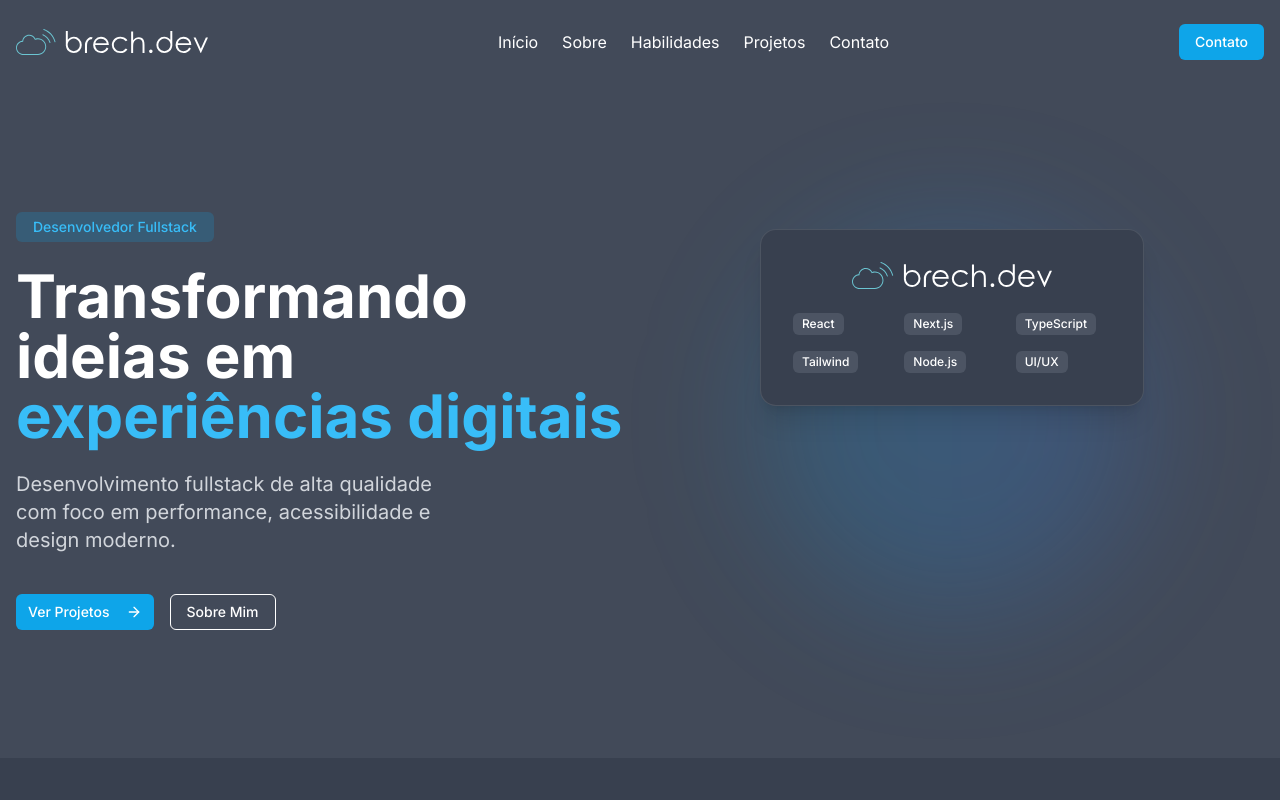
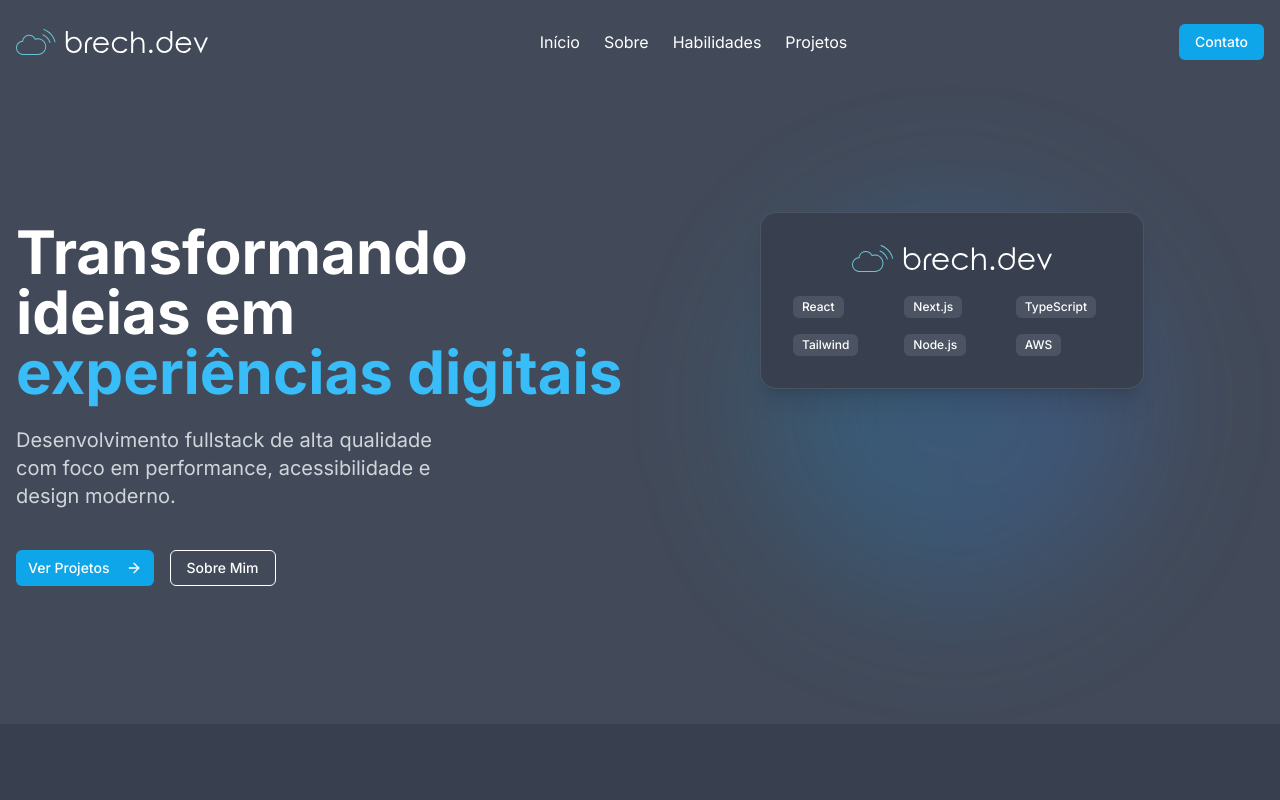
Before and after one commit to brunnorech/portifolio, a Next.js app: page / in a window 1280 px wide. Shown: the top 800 px of the page. Built offline with nearby package versions, Linux system fonts and the light colour scheme.

Commit message:
feat: ajusts

```diff
--- a/src/app/page.tsx
+++ b/src/app/page.tsx
@@ -78,8 +78,7 @@ export default function Home() {
           />
         </div>
         <nav className="hidden md:flex space-x-6">
-          {["Início", "Sobre", "Habilidades", "Projetos", "Contato"].map(
-            (item) => (
+          {["Início", "Sobre", "Habilidades", "Projetos"].map((item) => (
             <a
               key={item}
               href={`#${item.toLowerCase()}`}
@@ -87,8 +86,7 @@ export default function Home() {
             >
               {item}
             </a>
-            )
-          )}
+          ))}
         </nav>
         <a href={"#contato"}>
           <Button className="bg-sky-500 hover:bg-sky-600 text-white">
@@ -102,9 +100,6 @@ export default function Home() {
         className="container mx-auto px-4 py-20 md:py-32 flex flex-col md:flex-row items-center"
       >
         <div className="md:w-1/2 space-y-6">
-          <Badge className="bg-sky-500/20 text-sky-400 hover:bg-sky-500/20 px-4 py-1 text-sm">
-            Desenvolvedor Fullstack
-          </Badge>
           <h1 className="text-4xl md:text-6xl font-bold text-white leading-tight">
             Transformando ideias em{" "}
             <span className="text-sky-400">experiências digitais</span>
@@ -147,7 +142,7 @@ export default function Home() {
                   "TypeScript",
                   "Tailwind",
                   "Node.js",
-                  "UI/UX",
+                  "AWS",
                 ].map((tech) => (
                   <Badge
                     key={tech}
@@ -443,9 +438,7 @@ export default function Home() {
                     </div>
                     <div>
                       <h4 className="text-white font-medium">LinkedIn</h4>
-                      <p className="text-gray-300">
-                        linkedin.com/in/bruno-rech-70291492
-                      </p>
+                      <p className="text-gray-300">Bruno Rech</p>
                     </div>
                   </div>
                 </a>
@@ -461,7 +454,7 @@ export default function Home() {
                     </div>
                     <div>
                       <h4 className="text-white font-medium">GitHub</h4>
-                      <p className="text-gray-300">github.com/brunnorech</p>
+                      <p className="text-gray-300">brunnorech</p>
                     </div>
                   </div>
                 </a>
```
Lines whose indentation alone changed are shown as unchanged.
